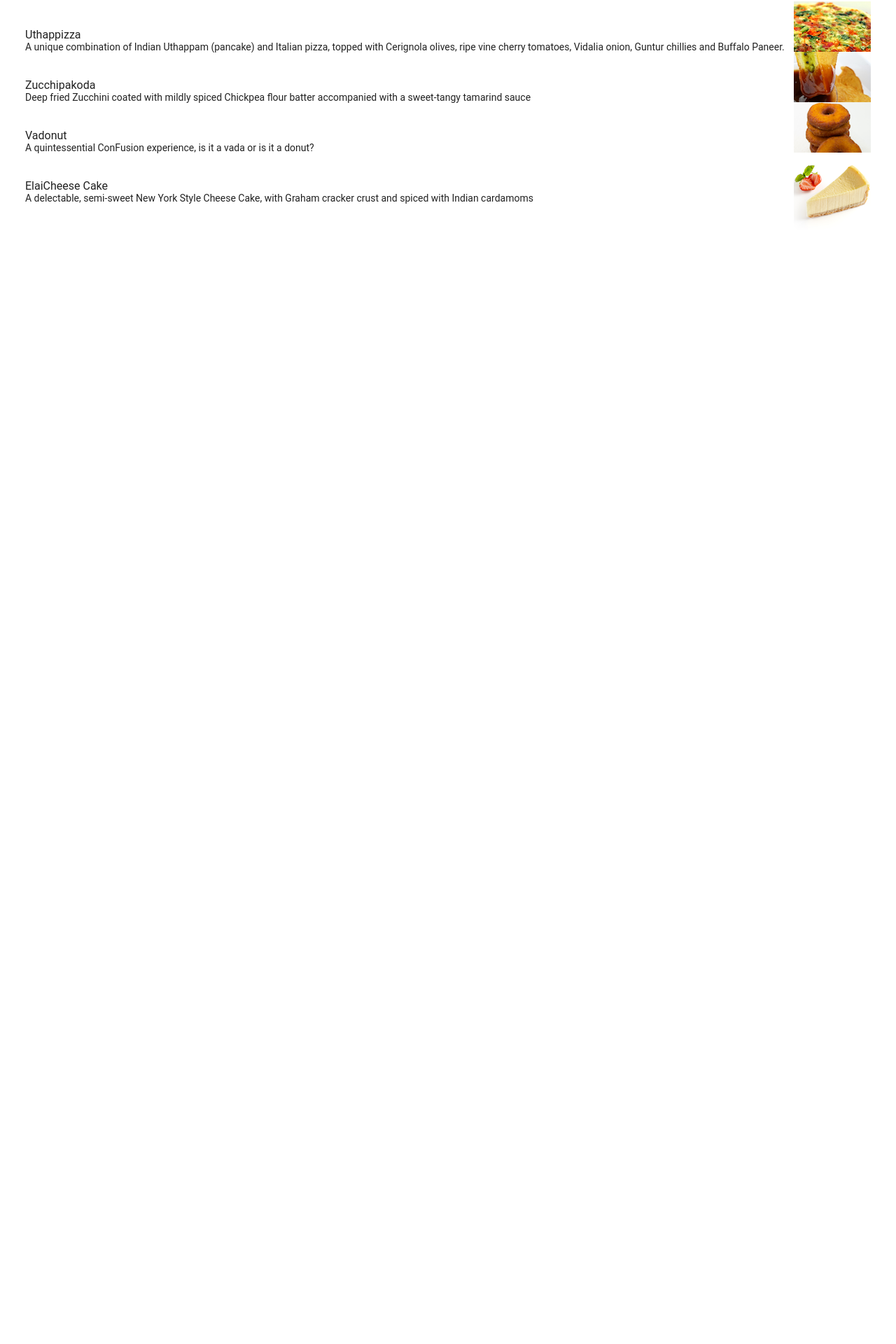
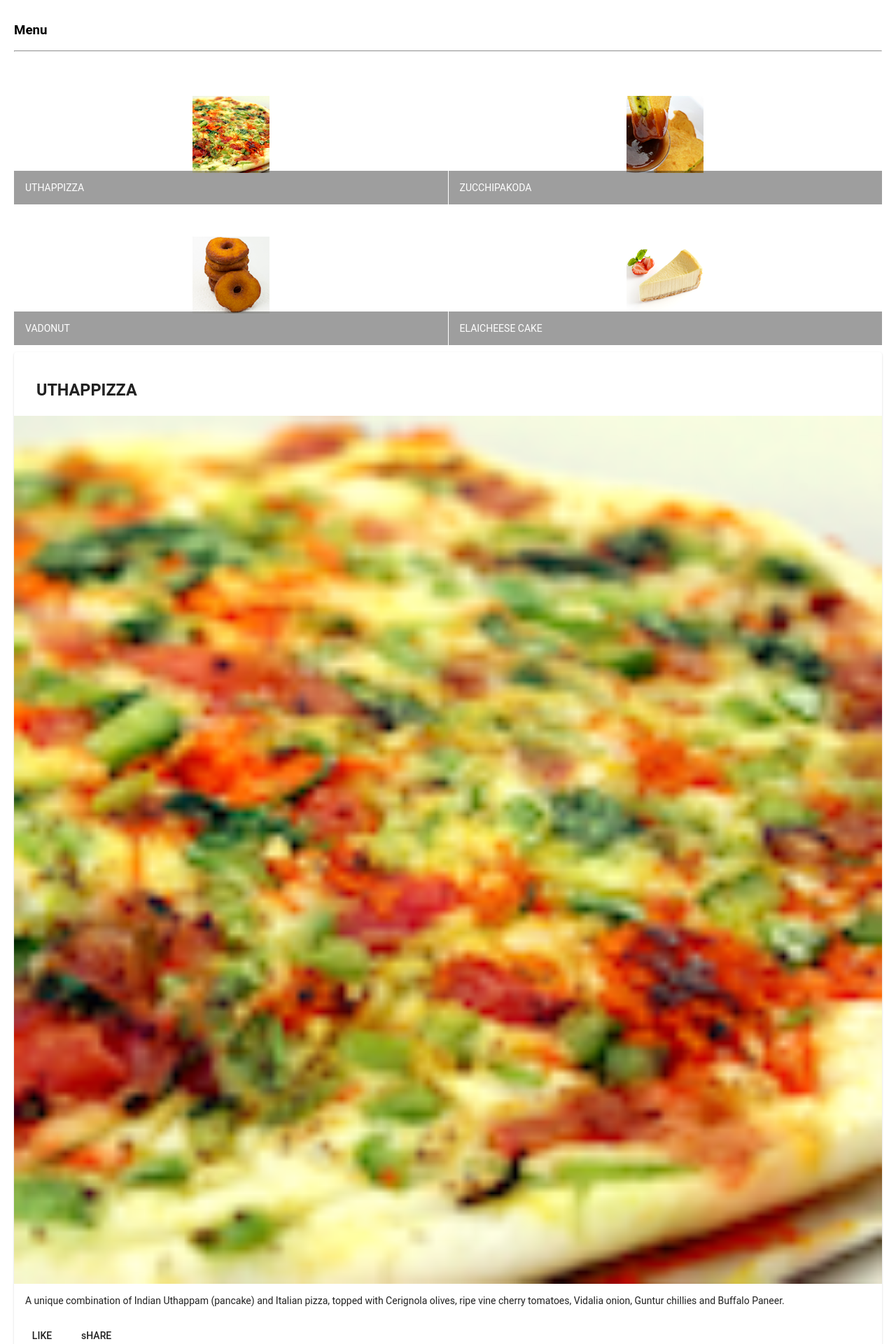
Before and after one commit to djonathanpaul/conFusion-Angular, an Angular app: page / in a window 1280 px wide. Shown: the part 71-1991 px from the top of the page at 70% size. Before the commit the page ends 800 px from the top, so only its background shows below. Built offline with nearby package versions, Linux system fonts and the light colour scheme.

Commit message:
Used Mat Card and Mat-card tiles for displaying

```diff
--- a/src/app/menu/menu.component.html
+++ b/src/app/menu/menu.component.html
@@ -1,18 +1,53 @@
 <div class="container"    fxLayout="column" fxLayoutGap="10px">
 
-    <mat-list fxFlex>
+    <div fxFlex>
+        <div>
+            <h3>
+                Menu
+            </h3>
+            <hr>
+        </div>
 
-        <mat-list-item *ngFor="let dish of dishes">
-            <img matListAvarar src={{dish.image}} alt={{dish.name}}>
-            <h1 matLine>{{dish.name}}</h1>
+    </div>
 
-            <p matLine>
-                <span>
-                    {{dish.description}}
-                </span>
-            </p>
-        </mat-list-item>
 
-    </mat-list>
+    <div fxFlex>
+
+        <mat-grid-list cols="2" rowHeight="200px">
+
+            <mat-grid-tile *ngFor="let dish of dishes">
+                <img heigt="200px"  src={{dish.image}} alt={{dish.name}}>
+
+                <mat-grid-tile-footer>
+                    <h1>
+                        {{dish.name| uppercase}}
+                    </h1>
+                </mat-grid-tile-footer>
+            </mat-grid-tile>
+        </mat-grid-list>
+    </div>
+
+
+    <div fxFlex *ngIf="selectedDish">
+        <mat-card>
+            <mat-card-header>
+                <mat-card-title>
+                    <h3>{{selectedDish.name| uppercase}} </h3>
+                </mat-card-title>
+            </mat-card-header>
+
+            <img mat-card-image  src={{selectedDish.image}} alt={{selectedDish.name}}>
+             <mat-card-content>
+
+                <p>{{selectedDish.description}}</p>
+            </mat-card-content>
+
+            <mat-card-actions>
+                <button mat-button>LIKE</button>
+                <button mat-button>sHARE</button>
+            </mat-card-actions>
+        </mat-card>
+    </div>
+
 
 </div>
--- a/src/app/menu/menu.component.ts
+++ b/src/app/menu/menu.component.ts
@@ -2,14 +2,7 @@
 import {Dish} from '../shared/dish'
 
 
-@Component({
-  selector: 'app-menu',
-  templateUrl: './menu.component.html',
-  styleUrls: ['./menu.component.scss']
-})
-export class MenuComponent implements OnInit {
-
-  dishes:Dish[] = [
+const DISHES:Dish[]=[
   {
     id: '0',
     name: 'Uthappizza',
@@ -53,6 +46,18 @@
   }
  ];
 
+
+@Component({
+  selector: 'app-menu',
+  templateUrl: './menu.component.html',
+  styleUrls: ['./menu.component.scss']
+})
+export class MenuComponent implements OnInit {
+
+  dishes:Dish[] = DISHES;
+
+  selectedDish: Dish = DISHES[0];
+
   constructor() { }
 
   ngOnInit(): void {
```
Also changed, not shown: src/app/app.module.ts (+12 -2 lines). Lines whose indentation alone changed are shown as unchanged.
